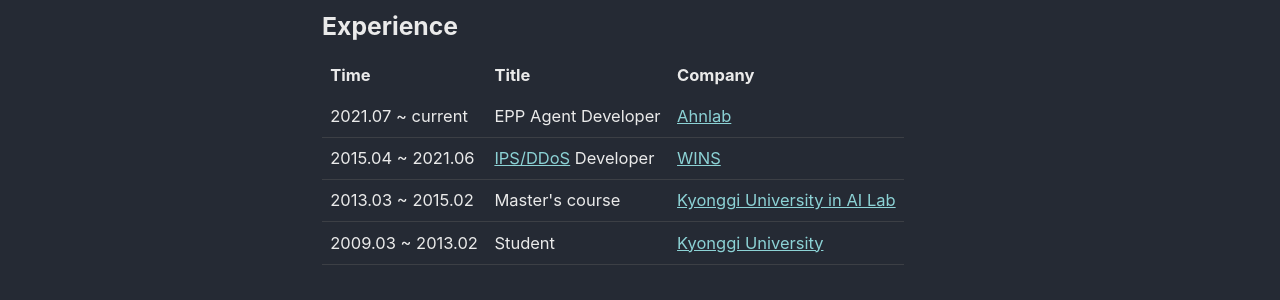
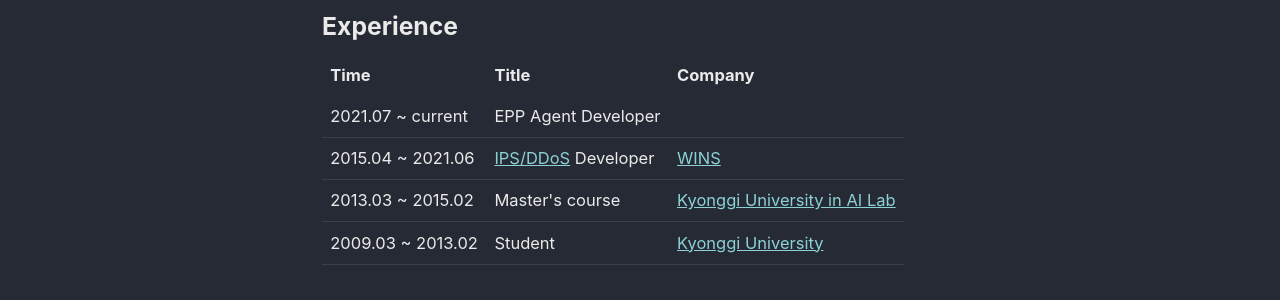
Before and after one commit to hyesuk-k/hyesuk-k.github.io, a Jekyll site: the page built from _pages/portfolio-archive.md, in a window 1280 px wide. Shown: the part 554-854 px from the top of the page. Built offline with Jekyll 4.4.1, drawn with Linux system fonts in a browser that asks for light colours; cached includes are drawn as plain includes.

Commit message:
Update portfolio-archive.md

```diff
--- a/_pages/portfolio-archive.md
+++ b/_pages/portfolio-archive.md
@@ -38,7 +38,7 @@ permalink: /portfolio/
             EPP Agent Developer
         </td>
         <td>
-            <a href="https://www.ahnlab.com/kr/site/main.do">Ahnlab</a>
+            <a> </a>
         </td>
     </tr>
     <tr>
```
